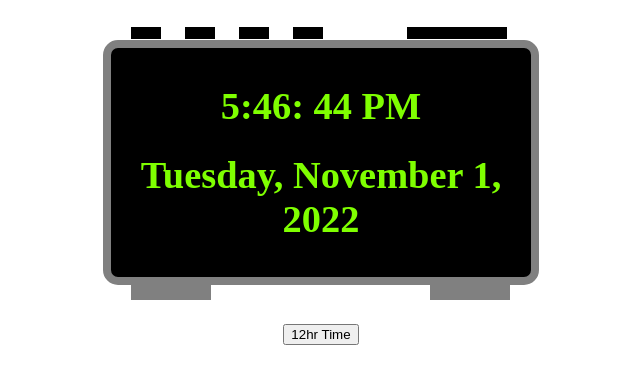
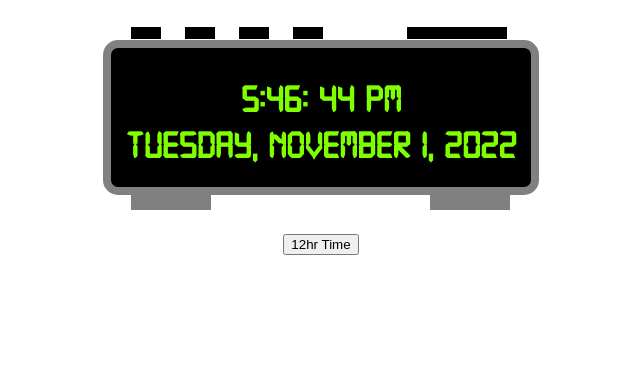
Before and after one commit to GrahamS-Tech/Digital-Clock, a plain HTML site: page index.html in a window 1280 px wide. Shown: the whole page, without its empty margins (319-959 px from the left). Drawn offline with Linux system fonts and the light colour scheme; the site is published under a folder, as on GitHub Pages, so addresses that start at the root find nothing.

Commit message:
Code complete

```diff
--- a/styles.css
+++ b/styles.css
@@ -1,6 +1,6 @@
 @font-face {
   font-family: DigitalClock;
-  src: url("/digital-7.regular.ttf");
+  src: url("digital-7.regular.ttf");
 }
 
 #clock-buttons {
```
